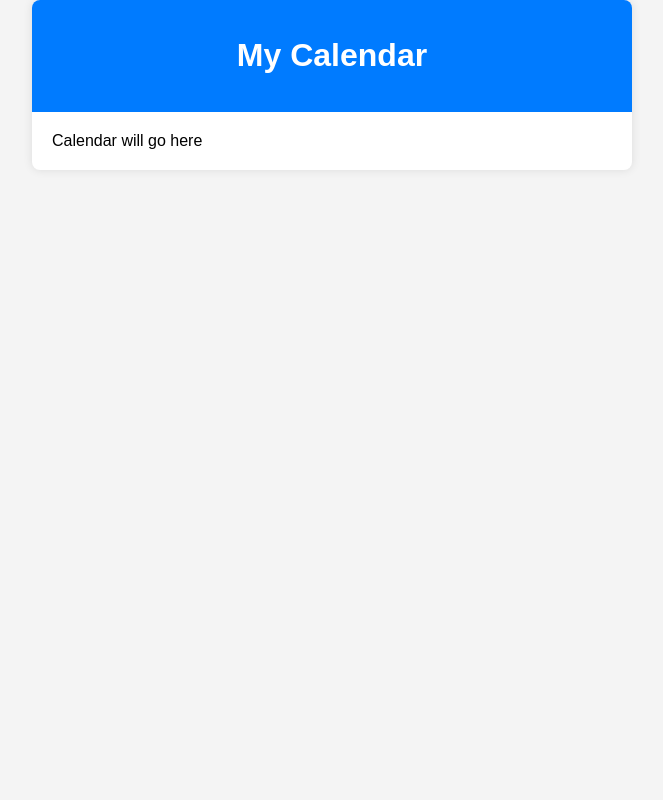
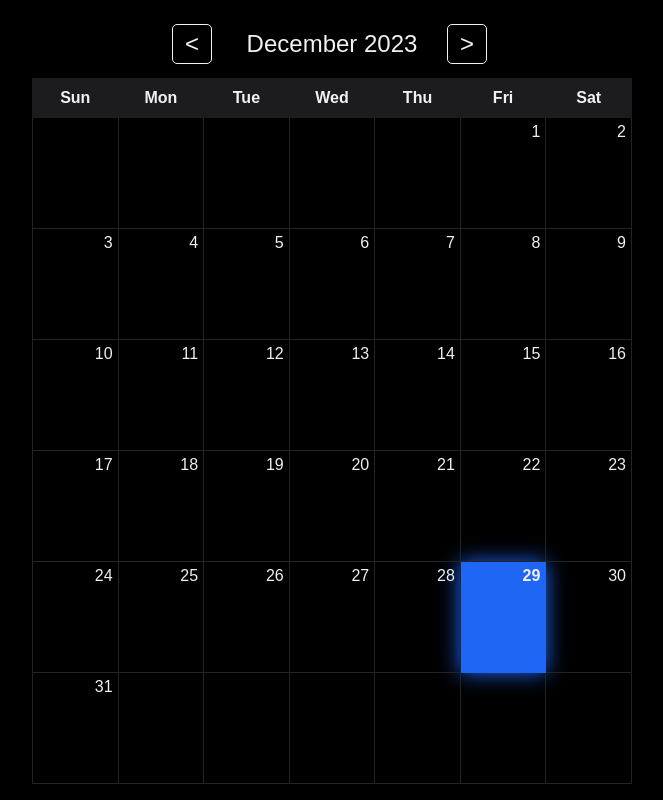
Before and after one commit to DrinkTracker/GitClone, a plain HTML site: page index.html in a window 1280 px wide. Shown: the whole page, without its empty margins (308-971 px from the left). Drawn offline with Linux system fonts and the light colour scheme.

Commit message:
Add files via upload

```diff
--- a/index.html
+++ b/index.html
@@ -8,17 +8,31 @@
     <link rel="icon" type="image/png" sizes="16x16" href="/icons/favicon-16x16.png">
     <link rel="manifest" href="/icons/site.webmanifest">
     <meta name="theme-color" content="#ffffff">
-<!-- Other tags for theme color -->
-<title>Simple Calendar Web App</title>
     <link rel="stylesheet" href="styles.css">
+    <title>Simple Calendar</title>
 </head>
 <body>
-<div id="calendar-app">
-    <header>
-        <h1>My Calendar</h1>
-    </header>
-    <div id="calendar"></div>
+    <div class="nav">
+        <button id="prev">&lt;</button>
+        <span id="month-year">September 2022</span>
+        <button id="next">&gt;</button>
     </div>
+    <table class="calendar">
+        <thead>
+            <tr>
+                <th>Sun</th>
+                <th>Mon</th>
+                <th>Tue</th>
+                <th>Wed</th>
+                <th>Thu</th>
+                <th>Fri</th>
+                <th>Sat</th>
+            </tr>
+        </thead>
+        <tbody id="calendar-body">
+            <!-- Calendar days will be generated by JavaScript -->
+        </tbody>
+    </table>
     <script src="scripts.js"></script>
 </body>
 </html>
--- a/scripts.js
+++ b/scripts.js
@@ -1,13 +1,59 @@
+let currentDate = new Date();
+
+function clearCalendar() {
+    const calendarBody = document.getElementById('calendar-body');
+    calendarBody.innerHTML = '';
+}
+
+function generateCalendar(year, month) {
+    clearCalendar();
+    const firstDayOfMonth = new Date(year, month, 1).getDay();
+    const daysInMonth = new Date(year, month + 1, 0).getDate();
+
+    const calendarBody = document.getElementById('calendar-body');
+    let day = 1;
+    let dateRunning = false;
+
+    for (let i = 0; i < 6; i++) { // Up to 6 rows to cover all days and start of the week
+        let row = document.createElement('tr');
+        for (let j = 0; j < 7; j++) {
+            let cell = document.createElement('td');
+            if (i === 0 && j === firstDayOfMonth) {
+                dateRunning = true;
+            }
+            if (day <= daysInMonth && dateRunning) {
+                cell.textContent = day;
+                if (day === currentDate.getDate() && year === currentDate.getFullYear() && month === currentDate.getMonth()) {
+                    cell.classList.add('selected-day');
+                }
+                day++;
+            } else {
+                cell.textContent = '';
+            }
+            row.appendChild(cell);
+        }
+        calendarBody.appendChild(row);
+    }
+}
+
+function updateCalendarHeader() {
+    const monthYearSpan = document.getElementById('month-year');
+    monthYearSpan.textContent = currentDate.toLocaleString('default', { month: 'long' }) + ' ' + currentDate.getFullYear();
+}
+
+document.getElementById('prev').addEventListener('click', function() {
+    currentDate.setMonth(currentDate.getMonth() - 1);
+    generateCalendar(currentDate.getFullYear(), currentDate.getMonth());
+    updateCalendarHeader();
+});
+
+document.getElementById('next').addEventListener('click', function() {
+    currentDate.setMonth(currentDate.getMonth() + 1);
+    generateCalendar(currentDate.getFullYear(), currentDate.getMonth());
+    updateCalendarHeader();
+});
+
 document.addEventListener('DOMContentLoaded', function() {
-    const calendarEl = document.getElementById('calendar');
-
-    // Placeholder for calendar initialization logic
-    // You might want to use a library here, or you can build from scratch
-    initializeCalendar(calendarEl);
-
-    function initializeCalendar(calendarElement) {
-        // This is where you would instantiate your calendar
-        // For a complex calendar, consider using a library like FullCalendar.io
-        calendarElement.innerHTML = '<p>Calendar will go here</p>';
-    }
+    updateCalendarHeader();
+    generateCalendar(currentDate.getFullYear(), currentDate.getMonth());
 });
--- a/styles.css
+++ b/styles.css
@@ -1,26 +1,75 @@
+/* Calendar base styles */
 body {
-    font-family: Arial, sans-serif;
+    font-family: "Poppins", sans-serif;
+    background-color: #000000; /* Color for overall background */
     margin: 0;
     padding: 0;
-    background-color: #f4f4f4;
+}
+.nav {
+    text-align: center;
+    position: relative; /* Establish a positioning context for absolute positioning */
+    padding-top: 30px; /* Add padding to ensure content does not overlap with buttons */
+    padding-bottom: 20px; /* Additional space between the nav and calendar */
+}
+.nav button {
+    padding: 5px 12px;
+    border: 1px solid #f1f0f5; /* Color for arrow button outline color */
+    border-radius: 5px;
+    background-color: #000000; /* Color for background of arrow box */
+    cursor: pointer;
+    color: #f1f0f5; /* Color for arrow text */
+    font-size: 1.5em;
+}
+.nav #prev {
+    position: absolute;
+    left: calc(50% - 160px); /* Adjust this value as needed */
+    top: calc(50% - 15px);
+}
+.nav #next {
+    position: absolute;
+    right: calc(50% - 155px); /* Adjust this value as needed */
+    top: calc(50% - 15px);
+}
+.nav span {
+    font-size: 1.5em;
+    padding: 0 15px; /* Padding to push the arrows outward a bit */
+    color: #f1f0f5 /* Color for month/year text at top */
 }
 
-#calendar-app {
+.calendar {
+    width: 100%;
     max-width: 600px;
     margin: 0 auto;
-    background-color: #fff;
-    border-radius: 8px;
-    box-shadow: 0 0 10px rgba(0,0,0,0.1);
-    overflow: hidden;
+    border-collapse: collapse;
+}
+.calendar thead {
+    background-color: #1c1c1e; /* Color for top day blocks */
+    color: #f1f0f5
+}
+.calendar th {
+    padding: 10px;
+    border: 1px solid #1c1c1e; /* Color for top day block borders */
+    text-align: center;
+}
+.calendar td {
+    width: 14.28%;
+    height: 100px;
+    border: 1px solid #242424; /* Color for date block borders */
+    text-align: right;
+    vertical-align: top;
+    padding: 5px;
+    color: #f1f0f5 /* Color for calendar text */
+}
+.calendar td:not(:empty):hover {
+    background-color: #eaeaea;
+    cursor: pointer;
 }
 
-header {
-    background-color: #007bff;
-    color: #fff;
-    padding: 1em;
-    text-align: center;
+/* Style for the current day with a different color and glow effect */
+.selected-day {
+    background-color: #1f66f4; /* Colored background for current day */
+    color: white; /* Color for the text of selected day */
+    font-weight: bold;
+    box-shadow: 0 0 20px #1f66f4; /* Glow effect color */
+    border: 1px solid #1f66f4 !important; /* Specified color for the highlighted day border */
 }
-
-#calendar {
-    margin: 20px;
-}
```
Lines whose indentation alone changed are shown as unchanged.
